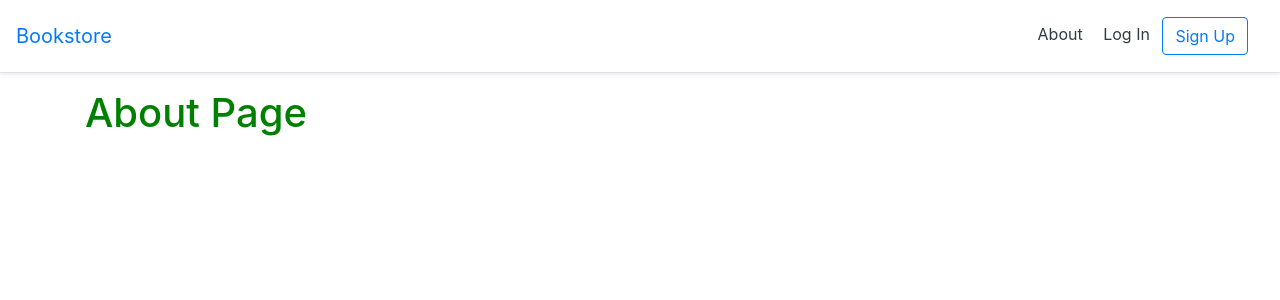
After one commit to DictumAcFactum/bookstore, a Django app: page /about/ in a window 1280 px wide. The commit adds this page. Shown: the top 300 px of the page. Run offline with Django 3.2, Linux system fonts and the light colour scheme; some libraries are stand-ins or nearby versions.

Commit message:
add bootstrap & about page

```diff
--- a/app/apps/pages/urls.py
+++ b/app/apps/pages/urls.py
@@ -1,7 +1,8 @@
 from django.urls import path
 
-from .views import HomePageView
+from .views import HomePageView, AboutView
 
 urlpatterns = [
     path('', HomePageView.as_view(), name='home'),
+    path('about/', AboutView.as_view(), name='about'),
 ]
--- a/app/apps/pages/views.py
+++ b/app/apps/pages/views.py
@@ -3,3 +3,7 @@ from django.views.generic import TemplateView
 
 class HomePageView(TemplateView):
     template_name = 'home.html'
+
+
+class AboutView(TemplateView):
+    template_name = 'about.html'
--- a/app/templates/_base.html
+++ b/app/templates/_base.html
@@ -1,20 +1,46 @@
 <!DOCTYPE html>
 {% load static %}
-<html lang="en">
+<html>
 <head>
-    <meta charset="UTF-8">
-    <title>{% block title %}Bookstore{% endblock title %}</title>
-    <!-- CSS -->
-    <link rel="stylesheet" href="{% static 'css/base.css' %}">
+  <meta charset="utf-8">
+  <title>{% block title %}Bookstore{% endblock title %}</title>
+  <meta name="viewport" content="width=device-width, initial-scale=1, shrink-to-fit=no">
+  <link rel="stylesheet" href="https://stackpath.bootstrapcdn.com/bootstrap/4.3.1/css/bootstrap.min.css"
+        integrity="sha384-ggOyR0iXCbMQv3Xipma34MD+dH/1fQ784/j6cY/iJTQUOhcWr7x9JvoRxT2MZw1T" crossorigin="anonymous">
+  <link rel="stylesheet" href="{% static 'css/base.css' %}">
 </head>
 <body>
+  <header>
+    <!-- Fixed navbar -->
+    <div class="d-flex flex-column flex-md-row align-items-center p-3 px-md-4\
+     mb-3 bg-white border-bottom shadow-sm">
+      <a href="{% url 'home' %}" class="navbar-brand my-0 mr-md-auto font-weight-normal">Bookstore</a>
+      <nav class="my-2 my-md-0 mr-md-3">
+          <a class="p-2 text-dark" href="{% url 'about' %}">About</a>
+        {% if user.is_authenticated %}
+          <a class="p-2 text-dark" href="{% url 'logout' %}">Log Out</a>
+        {% else %}
+          <a class="p-2 text-dark" href="{% url 'login' %}">Log In</a>
+          <a class="btn btn-outline-primary"
+            href="{% url 'signup' %}">Sign Up</a>
+        {% endif %}
+      </nav>
+    </div>
+  </header>
   <div class="container">
     {% block content %}
     {% endblock content %}
   </div>
   <!-- JavaScript -->
-  {% block javascript %}
-    <script src="{% static 'js/base.js' %}"></script>
-  {% endblock javascript %}
+  <!-- jQuery first, then Popper.js, then Bootstrap JS -->
+  <script src="https://code.jquery.com/jquery-3.3.1.slim.min.js"
+          integrity="sha384-q8i/X+965DzO0rT7abK41JStQIAqVgRVzpbzo5smXKp4YfRvH+8abtTE1Pi6jizo"
+          crossorigin="anonymous"></script>
+  <script src="https://cdnjs.cloudflare.com/ajax/libs/popper.js/1.14.7/umd/popper.min.js"
+          integrity="sha384-UO2eT0CpHqdSJQ6hJty5KVphtPhzWj9WO1clHTMGa3JDZwrnQq4sF86dIHNDz0W1"
+          crossorigin="anonymous"></script>
+  <script src="https://stackpath.bootstrapcdn.com/bootstrap/4.3.1/js/bootstrap.min.js"
+          integrity="sha384-JjSmVgyd0p3pXB1rRibZUAYoIIy6OrQ6VrjIEaFf/nJGzIxFDsf4x0xIM+B07jRM"
+          crossorigin="anonymous"></script>
 </body>
 </html>
--- /dev/null
+++ b/app/templates/about.html
@@ -0,0 +1,7 @@
+{% extends '_base.html' %}
+
+{% block title %}About{% endblock title %}
+
+{% block content %}
+  <h1>About Page</h1>
+{% endblock content %}
```
